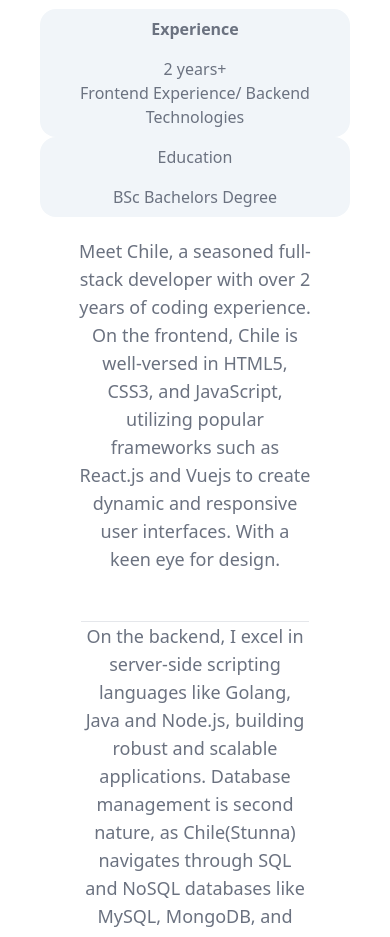
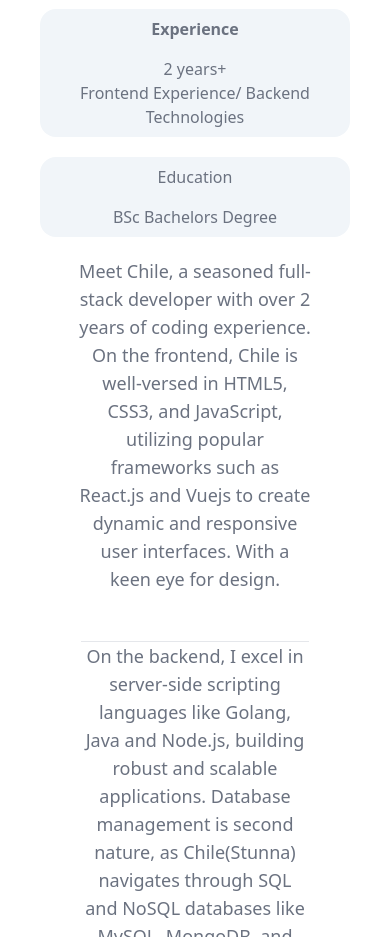
Before and after one commit to ChileKasoka/porfolio-vue, a Vue app: page / in a window 390 px wide. Shown: the part 1340-2277 px from the top of the page. Built offline with nearby package versions, Linux system fonts and the light colour scheme.

Commit message:
optimization

```diff
--- a/src/views/HomeView.vue
+++ b/src/views/HomeView.vue
@@ -32,7 +32,7 @@
                 </div>
                 <div class="block m-auto w-full lg:w-4/5">
                     <div class="block lg:flex justify-center p-5 text-gray-500">
-                        <div class=" block text-center w-auto m-auto lg:w-2/6 md:m-5 md:mr-5 bg-slate-100 rounded-2xl">
+                        <div class=" block text-center w-full lg:w-2/6 lg:m-5 bg-slate-100 rounded-2xl">
                             <h2 class="p-2">
                             <b>Experience</b>
                             </h2>
@@ -40,7 +40,7 @@
                                 2 years+ <br> Frontend Experience/ Backend Technologies
                             </div>
                         </div>
-                        <div class=" block text-center w-auto m-auto lg:w-2/6 md:m-5 bg-slate-100 rounded-2xl">
+                        <div class=" block text-center w-full lg:w-2/6 lg:m-5 mt-5 bg-slate-100 rounded-2xl">
                             <h2 class="p-2">
                                 Education
                             </h2>
@@ -49,7 +49,6 @@
                             </p>
                         </div>
                     </div>
-
                     <div class="w-2/3 text-center m-auto text-lg font-normal mb-3 text-gray-500">
                         Meet Chile, a seasoned full-stack developer with over 2 years of coding experience.
                         On the frontend, Chile is well-versed in HTML5, CSS3, and JavaScript,
```
